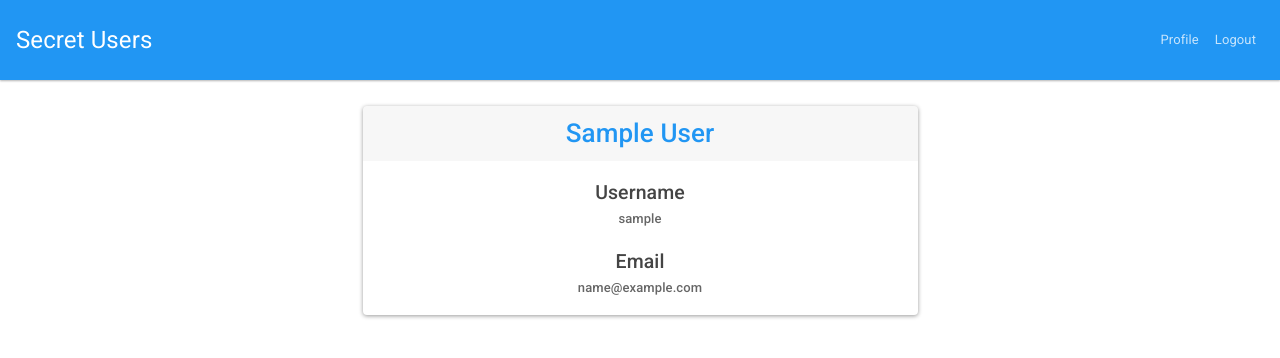
After one commit to lowtrey/e_flask_auth_full, a Flask app: a page that uses templates/base.html in a window 1280 px wide. The commit adds this page. Shown: the top 358 px of the page. Run offline with Flask 2, Linux system fonts and the light colour scheme; the visitor is signed in with stand-in values (Sample User, id 1); tables that the repository leaves empty hold one stand-in row (values such as "Sample post"); some libraries are stand-ins or nearby versions.

Commit message:
implement user profiles

```diff
--- a/app.py
+++ b/app.py
@@ -20,13 +20,15 @@ connect_db(app)
 def show_index():
   return redirect("/register")
 
-# Secret Route
-@app.route("/secret")
-def show_secret():
+# User Profile Route
+@app.route("/users/<username>")
+def show_user(username):
   if "username" not in session:
     flash("Please log in first.", "warning")
     return redirect("/login")
-  return render_template("secret.html")
+
+  user = User.query.filter_by(username=username).first()
+  return render_template("user.html", user=user)
 
 # Registration Route
 @app.route("/register", methods=["GET", "POST"])
@@ -47,7 +49,7 @@ def register_user():
     db.session.commit()
 
     flash("New User Created!", "success")
-    return redirect("/secret")
+    return redirect(f"/users/{username}")
   else:
     return render_template("register.html", form=form)
 
@@ -63,7 +65,7 @@ def login_user():
     if user:
       session["username"] = user.username
       flash(f"Welcome Back, {user.username}!", "info")
-      return redirect("/secret")
+      return redirect(f"/users/{user.username}")
     else:
       form.username.errors = ["Invalid username or password."]
 
--- a/templates/base.html
+++ b/templates/base.html
@@ -19,7 +19,7 @@
       <ul class="navbar-nav ml-auto">
         {% if "username" in session %}
         <li class="nav-item">
-          <a class="nav-link" href="/secret">Secret</a>
+          <a class="nav-link" href="/users/{{session["username"]}}">Profile</a>
         </li>
         <li class="nav-item">
           <a class="nav-link" href="/logout">Logout</a>
--- a/templates/secret.html
+++ /dev/null
@@ -1,6 +0,0 @@
-{% extends "base.html" %}
-{% block title %}Secret{% endblock %}
-
-{% block content %}
-<h1 class="display-3">You Made It!</h1>
-{% endblock %}
--- /dev/null
+++ b/templates/user.html
@@ -0,0 +1,13 @@
+{% extends "base.html" %}
+{% block title %}Secret{% endblock %}
+{% block content %}
+<div class="card my-2 w-50 m-auto text-center">
+  <h2 class="card-header text-primary">{{user.first_name}} {{user.last_name}}</h2>
+  <div class="card-body">
+    <h4 class="card-title">Username</h4>
+    <h6 class="card-subtitle text-muted">{{user.username}}</h6>
+    <h4 class="card-title mt-4">Email</h4>
+    <h6 class="card-subtitle text-muted">{{user.email}}</h6>
+  </div>
+</div>
+{% endblock %}
```
